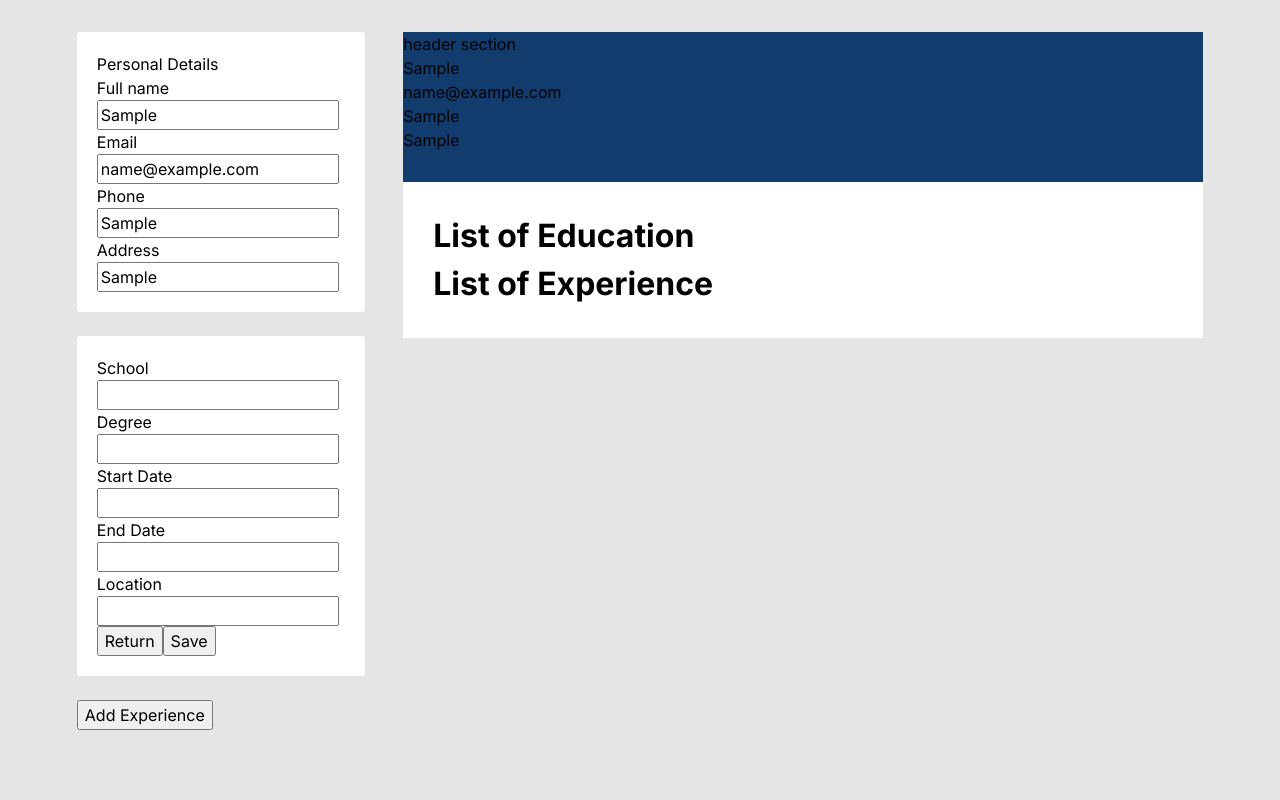
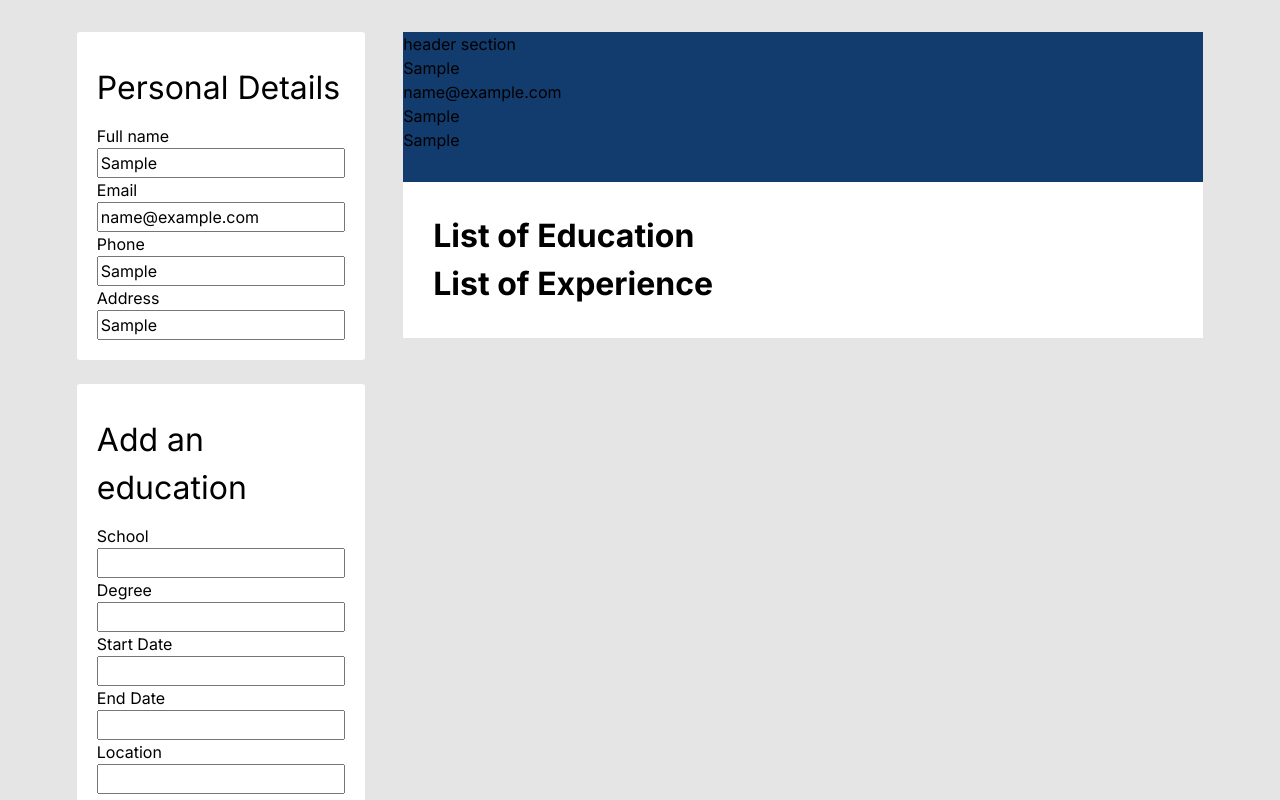
Before and after one commit to krs00/TOP-cv-application, a React (Vite) app: page / in a window 1280 px wide. Both pictures are taken after typing "Sample", "name@example.com", "Sample", "Sample" into the empty fields and a click on the button "Add Education". Shown: the top 800 px of the page. Built offline with nearby package versions, Linux system fonts and the light colour scheme.

Commit message:
style forms experience section

```diff
--- a/src/components/FormSection/PersonalDetailsForm.jsx
+++ b/src/components/FormSection/PersonalDetailsForm.jsx
@@ -4,8 +4,8 @@ function PersonalDetailsForm(props) {
     return (
       <>
        <div >
-       <p>Personal Details</p>
-       <div>
+       <p className="form-modal-title">Personal Details</p>
+       <div className="form-container">
        <FormInput id="name" labelText="Full name" handleInputsChange={props.handleInputsChange} placeHolderText="First and last name"/>
        <FormInput id="email" labelText="Email" handleInputsChange={props.handleInputsChange} placeHolderText="Enter email"/>
        <FormInput id="phone" labelText="Phone" handleInputsChange={props.handleInputsChange} placeHolderText="Enter phone number"/>
--- a/src/components/FormSection/educationSection/EducationControl.jsx
+++ b/src/components/FormSection/educationSection/EducationControl.jsx
@@ -43,9 +43,12 @@ function EducationControl(props) {
   if (isFormVisible === true && editMode === false) {
     return (
       <div className='form-section-modal'>
+        <p className="form-modal-title">Add an education</p>
         <EducationForm handleInputsChange={props.handleInputsChange} />
-        <button onClick={toggleEducationForm}>Return</button>
-        <button onClick={handleSaveBtnPress}>Save</button>
+        <div className='btns-row'>
+          <button className='button-1' onClick={toggleEducationForm}>Return</button>
+          <button className='button-1' onClick={handleSaveBtnPress}>Save</button>
+        </div>
       </div>
     );
   } else if (isFormVisible === true && editMode === true) {
@@ -54,14 +57,16 @@ function EducationControl(props) {
       <div className='form-section-modal'>
         <EducationEditForm currentEditObject={currentEditObject} handleEducationUpdate={props.handleEducationUpdate}
           currentEditId={currentEditId} />
-        <button onClick={toggleEditForm}>Return</button>
+        <button className='button-1' onClick={toggleEditForm}>Return</button>
       </div>
     )
 
   } else if (isFormVisible === false) {
     return (
       <>
+
         <div className='form-section-modal'>
+          <p className="form-modal-title">Education List</p>
           <div className='utility-center'>
             <button className='button-1' onClick={toggleEducationForm}>Add Education</button>
           </div>
--- a/src/components/FormSection/educationSection/EducationEditForm.jsx
+++ b/src/components/FormSection/educationSection/EducationEditForm.jsx
@@ -12,6 +12,7 @@ function EducationEditForm(props) {
   return (
     <>
 
+      <p className="form-modal-title">Edit education</p>
       <div className="form-container">
         <FormInput id="school" labelText="School" handleInputsChange={handleUpdate} defaultValue={currentEducation.school} />
         <FormInput id="degree" labelText="Degree" handleInputsChange={handleUpdate} defaultValue={currentEducation.degree} />
--- a/src/components/FormSection/educationSection/EducationListItem.jsx
+++ b/src/components/FormSection/educationSection/EducationListItem.jsx
@@ -20,8 +20,10 @@ function EducationListItem(props) {
     <>
       <div>
         <p>{props.item.school}</p>
-        <button id={props.item.id} onClick={showEditForm}>Edit</button>
-        <button id={props.item.id} onClick={deleteClicked}>Delete</button>
+        <div className="btns-row">
+          <button className="button-1" id={props.item.id} onClick={showEditForm}>Edit</button>
+          <button className="button-1" id={props.item.id} onClick={deleteClicked}>Delete</button>
+        </div>
       </div>
     </>
   );
--- a/src/components/FormSection/experienceSection/ExperienceControl.jsx
+++ b/src/components/FormSection/experienceSection/ExperienceControl.jsx
@@ -8,7 +8,7 @@ function ExperienceControl(props) {
   const [isFormVisible, setFormVisible] = useState(false)
   const [editMode, setEditMode] = useState(false)
   const [currentEditId, setCurrentEditId] = useState('')
-  const [ currentEditObject, setCurrentEditObject ] = useState({})
+  const [currentEditObject, setCurrentEditObject] = useState({})
 
   function updateCurrentEditObject(id) {
     const newList = [...props.experienceList]
@@ -42,25 +42,34 @@ function ExperienceControl(props) {
 
   if (isFormVisible === true && editMode === false) {
     return (
-      <>
+      <div className='form-section-modal'>
+        <p className="form-modal-title">Add an experience</p>
         <ExperienceForm handleInputsChange={props.handleInputsChange} />
-        <button onClick={toggleExperienceForm}>Return</button>
-        <button onClick={handleSaveBtnPress}>Save</button>
-      </>
+        <div className='btns-row'>
+          <button className='button-1' onClick={toggleExperienceForm}>Return</button>
+          <button className='button-1' onClick={handleSaveBtnPress}>Save</button>
+        </div>
+      </div>
     );
   } else if (isFormVisible === true && editMode === true) {
 
     return (
-      <>
+      <div className='form-section-modal'>
         <ExperienceEditForm currentEditObject={currentEditObject} handleExperienceUpdate={props.handleExperienceUpdate}
           currentEditId={currentEditId} />
-      <button onClick={toggleEditForm}>Return</button>
-      </>
+        <button className='button-1' onClick={toggleEditForm}>Return</button>
+      </div>
     )
 
   } else if (isFormVisible === false) {
     return (
       <>
+
+        <div className='form-section-modal'>
+          <p className="form-modal-title">Experience List</p>
+          <div className='utility-center'>
+            <button className='button-1' onClick={toggleExperienceForm}>Add Experience</button>
+          </div>
           <ExperienceList
             experienceList={props.experienceList}
             deleteExperience={props.deleteExperience}
@@ -69,8 +78,7 @@ function ExperienceControl(props) {
             setCurrentEditId={setCurrentEditId}
             currentEditId={currentEditId}
             updateCurrentEditObject={updateCurrentEditObject} />
-
-        <button onClick={toggleExperienceForm}>Add Experience</button>
+        </div>
       </>
     );
   }
--- a/src/components/FormSection/experienceSection/ExperienceEditForm.jsx
+++ b/src/components/FormSection/experienceSection/ExperienceEditForm.jsx
@@ -12,14 +12,15 @@ function ExperienceEditForm(props) {
   return (
     <>
 
-       <p>Edit Experience Form</p>
+      <p className="form-modal-title">Edit education</p>
+      <div className="form-container">
         <FormInput id="company" labelText="School" handleInputsChange={handleUpdate} defaultValue={currentExperience.school} />
-
         <FormInput id="title" labelText="Degree" handleInputsChange={handleUpdate} defaultValue={currentExperience.degree} />
         <FormInput id="expStart" labelText="Start Date" handleInputsChange={handleUpdate} defaultValue={currentExperience.expStart} />
         <FormInput id="expEnd" labelText="End Date" handleInputsChange={handleUpdate} defaultValue={currentExperience.expEnd} />
         <FormInput id="expLocation" labelText="Location" handleInputsChange={handleUpdate} defaultValue={currentExperience.expLocation} />
         <FormInput id="description" labelText="Description" handleInputsChange={handleUpdate} defaultValue={currentExperience.description} />
+      </div>
     </>
   );
 }
--- a/src/components/FormSection/experienceSection/ExperienceForm.jsx
+++ b/src/components/FormSection/experienceSection/ExperienceForm.jsx
@@ -6,6 +6,7 @@ function ExperienceForm(props) {
       <>
 
        <p>Add Experience Form</p>
+       <div className="form-container">
        <FormInput id="company" labelText="School" handleInputsChange={props.handleInputsChange}/>
 
        <FormInput id="title" labelText="Degree" handleInputsChange={props.handleInputsChange}/>
@@ -17,7 +18,7 @@ function ExperienceForm(props) {
        <FormInput id="expLocation" labelText="Location" handleInputsChange={props.handleInputsChange}/>
 
        <FormInput id="description" labelText="Description" handleInputsChange={props.handleInputsChange}/>
-
+       </div>
       </>
     );
   }
--- a/src/index.css
+++ b/src/index.css
@@ -27,8 +27,10 @@ ul {
 
 }
 
-.form-section {
 
+.form-container {
+  display: flex;
+  flex-direction: column;
 }
 
 
@@ -89,6 +91,8 @@ padding: 30px;
   user-select: none;
   -webkit-user-select: none;
   touch-action: manipulation;
+  margin-top: 12px;
+  margin-bottom: 12px;
 }
 
 .button-1:hover,
@@ -101,5 +105,14 @@ padding: 30px;
   justify-content: center;
 }
 
+
+.btns-row {
+  display: flex;
+  gap: 5px;
+}
+
 .form-modal-title {
+  margin-top: 12px;
+  margin-bottom: 12px;
+  font-size: 2em;
 }
```
Also changed, not shown: src/components/FormSection/educationSection/EducationForm.jsx (indentation only), src/components/FormSection/educationSection/EducationList.jsx (indentation only), src/components/FormSection/experienceSection/ExperienceList.jsx (indentation only). Lines whose indentation alone changed are shown as unchanged.
